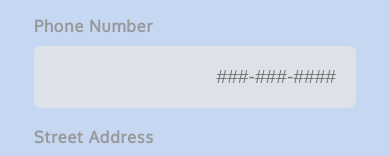
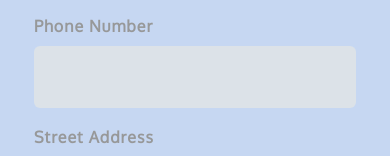
Before and after one commit to adamlphair/treehouse_project_3, a plain HTML site: page index.html in a window 390 px wide. Shown: the part 634-790 px from the top of the page. Drawn offline with Linux system fonts and the light colour scheme.

Commit message:
removed phone placeholder

```diff
--- a/index.html
+++ b/index.html
@@ -39,7 +39,7 @@
               </div>
               <div class = "contact-item">
                 <label for = "phone_number">Phone Number</label>
-                <input type="tel" id ="phone"  name ="user_phone_number" placeholder="###-###-####" required/>
+                <input type="tel" id ="phone"  name ="user_phone_number" />
               </div>
               <div class = "contact-item">
                 <label for = "street">Street Address</label>
```
